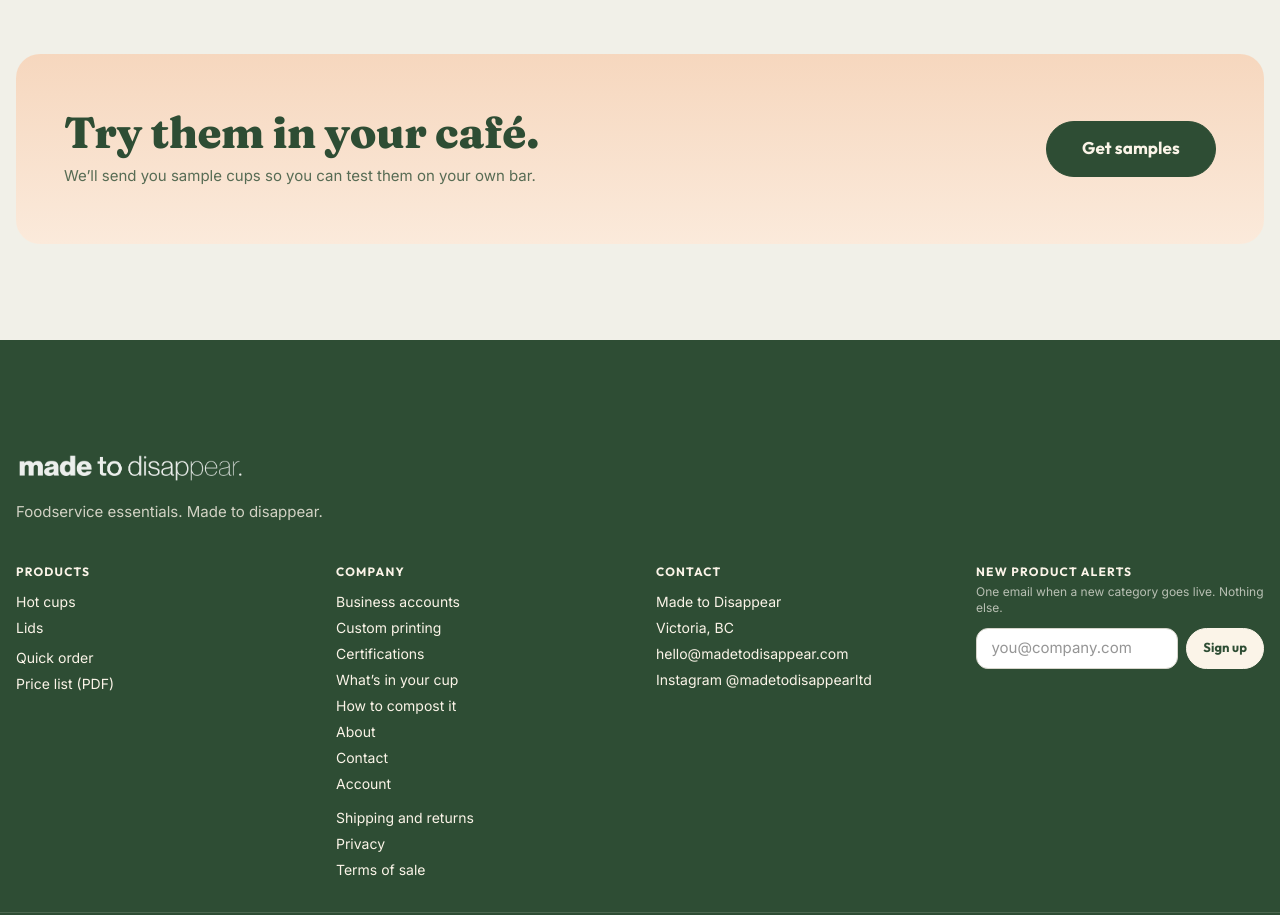
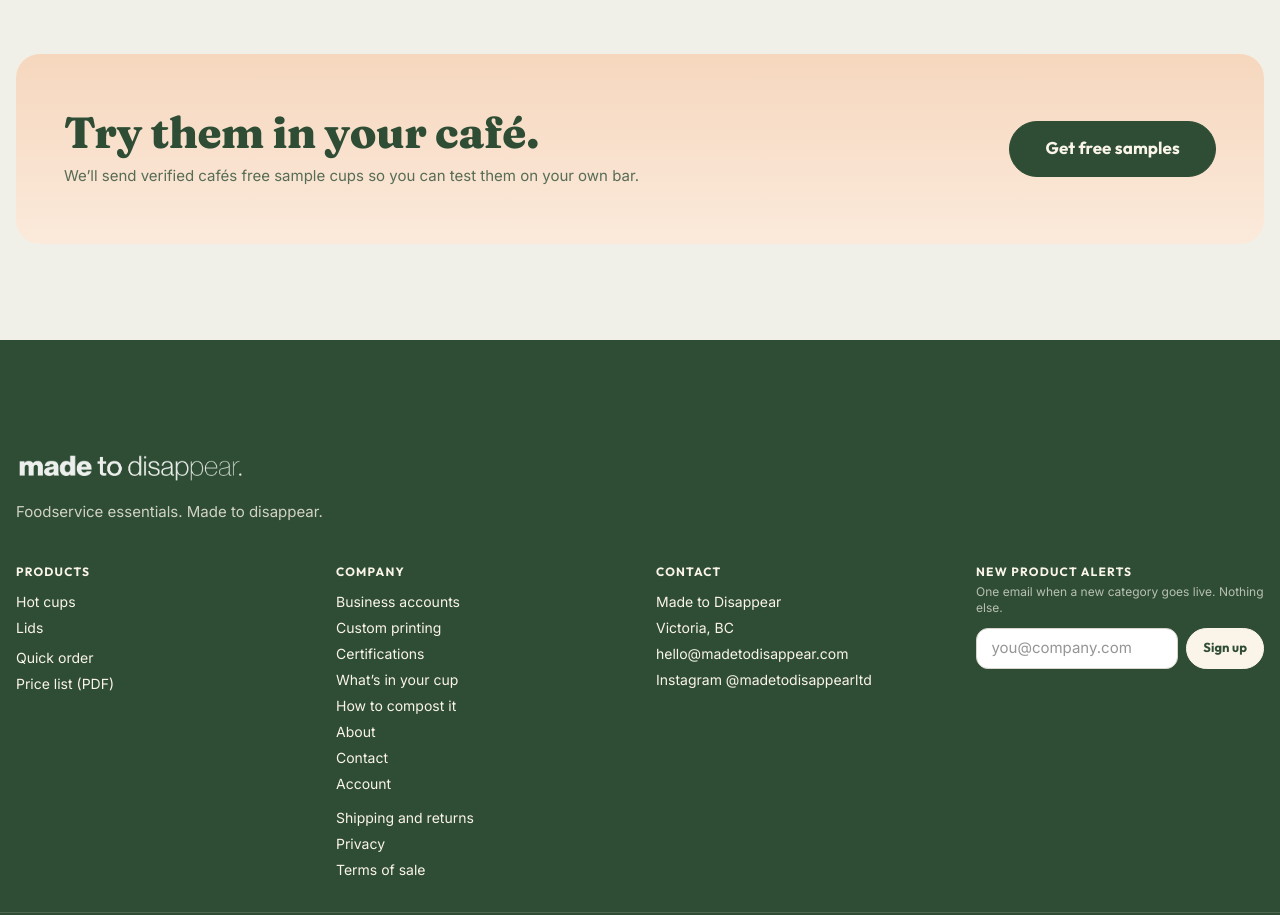
Before and after one commit to MTDsupply/MTD-site, a Next.js app: page /whats-in-your-cup in a window 1280 px wide. Shown: the part 3760-4675 px from the top of the page. Built offline with nearby package versions, Linux system fonts and the light colour scheme; no server answers; the database is empty.

Commit message:
Free samples for verified cafés: cup page, search, FAQ and llms.txt
Co-Authored-By: Claude Fable 5.1 <noreply@anthropic.com>

```diff
--- a/src/app/llms.txt/route.ts
+++ b/src/app/llms.txt/route.ts
@@ -48,7 +48,7 @@ export async function GET() {
     "## Pricing and terms",
     "",
     `- Case pricing applies to any number of cases. Orders of ${count(BULK_MIN_UNITS)} units or more are charged the volume per-unit price on every case, automatically.`,
-    "- Business accounts: net-30 on approval, reorders from the account page, quotes for pallet quantities and custom printing (from 100 cases).",
+    "- Business accounts: net-30 on approval, reorders from the account page, quotes for pallet quantities and custom printing (from 100 cases). Sample packs are free for verified cafés and other foodservice businesses.",
     `- Shipping: Canada and the United States by courier. Packs ${money(SHIPPING.CA.pack)} per order in Canada (free over ${money(SHIPPING.CA.packFreeOver)}), ${money(SHIPPING.US.pack)} to the US (free over ${money(SHIPPING.US.packFreeOver)}). Cases ${money(SHIPPING.CA.perCase)} each in Canada, ${money(SHIPPING.US.perCase)} each to the US. Tax at checkout.`,
     "- Returns: unopened packs and cases within 30 days of delivery; damaged or incorrect orders replaced or refunded.",
     "",
--- a/src/app/whats-in-your-cup/page.tsx
+++ b/src/app/whats-in-your-cup/page.tsx
@@ -193,10 +193,10 @@ export default function WhatsInYourCupPage() {
         <div className="band-peach grid gap-6 rounded-[24px] px-6 py-10 md:grid-cols-[1fr_auto] md:items-center md:px-12 md:py-14">
           <div>
             <h2 className="t-page text-forest">Try them in your café.</h2>
-            <p className="mt-2 text-forest/80">We&rsquo;ll send you sample cups so you can test them on your own bar.</p>
+            <p className="mt-2 text-forest/80">We&rsquo;ll send verified cafés free sample cups so you can test them on your own bar.</p>
           </div>
           <Link href="/business?kind=sample#quote" className="btn btn-primary btn-lg">
-            Get samples
+            Get free samples
           </Link>
         </div>
       </Reveal>
--- a/src/components/Header.tsx
+++ b/src/components/Header.tsx
@@ -36,7 +36,7 @@ export async function Header() {
       keywords: `${c.slug} ${c.shortName ?? ""}`,
     })),
     { kind: "page" as const, title: "Business pricing", detail: "Case prices, net-30 on approval, bulk quotes.", href: "/business", keywords: "wholesale case prices quote net 30 bulk cafe restaurant" },
-    { kind: "page" as const, title: "Sample pack", detail: "Try each size before you order a case.", href: "/business?kind=sample#quote", keywords: "samples trial try" },
+    { kind: "page" as const, title: "Sample pack", detail: "Free for verified cafés. Try each size before you order a case.", href: "/business?kind=sample#quote", keywords: "samples trial try free" },
     { kind: "page" as const, title: "Custom printing", detail: "Your logo on the cup, from 100 cases.", href: "/custom-printing", keywords: "branded logo print printed" },
     { kind: "page" as const, title: "Certifications", detail: "Every certificate, per SKU.", href: "/certifications", keywords: "tuv austria certified certificate compostable proof" },
     { kind: "page" as const, title: "What's in your cup", detail: "Paper outside, PHA inside. How the linings compare.", href: "/whats-in-your-cup", keywords: "pha pla lining material water-based plastic polymer" },
--- a/src/lib/faq.ts
+++ b/src/lib/faq.ts
@@ -47,7 +47,7 @@ export function homeFaq(catalog: Catalog): [string, string][] {
     ],
     [
       "Is there a minimum order?",
-      `No. Anyone can buy a pack of ${count(cheapestPack?.packCount ?? 100)}; cafés usually buy by the case of ${count(cups[0]?.caseCount ?? 1000)}. Business accounts get net-30 on approval, and custom printing starts at 100 cases.`,
+      `No. Anyone can buy a pack of ${count(cheapestPack?.packCount ?? 100)}; cafés usually buy by the case of ${count(cups[0]?.caseCount ?? 1000)}. Verified cafés can ask for a free sample pack first. Business accounts get net-30 on approval, and custom printing starts at 100 cases.`,
     ],
     ...(lid
       ? ([["Does one lid fit every cup size?", `Yes. One PHA lid fits the ${list(cups.map((p) => p.size))} cups, so there is one lid SKU to stock.`]] as [string, string][])
```
Also changed, not shown: 1 other file (tests, documents, lock files or other folders).
